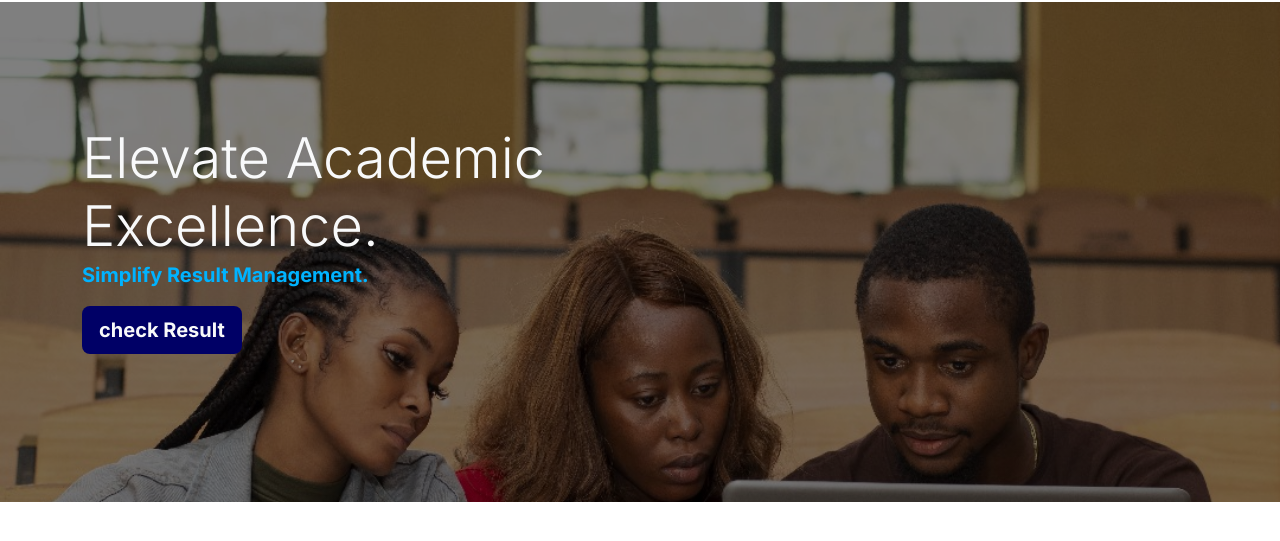
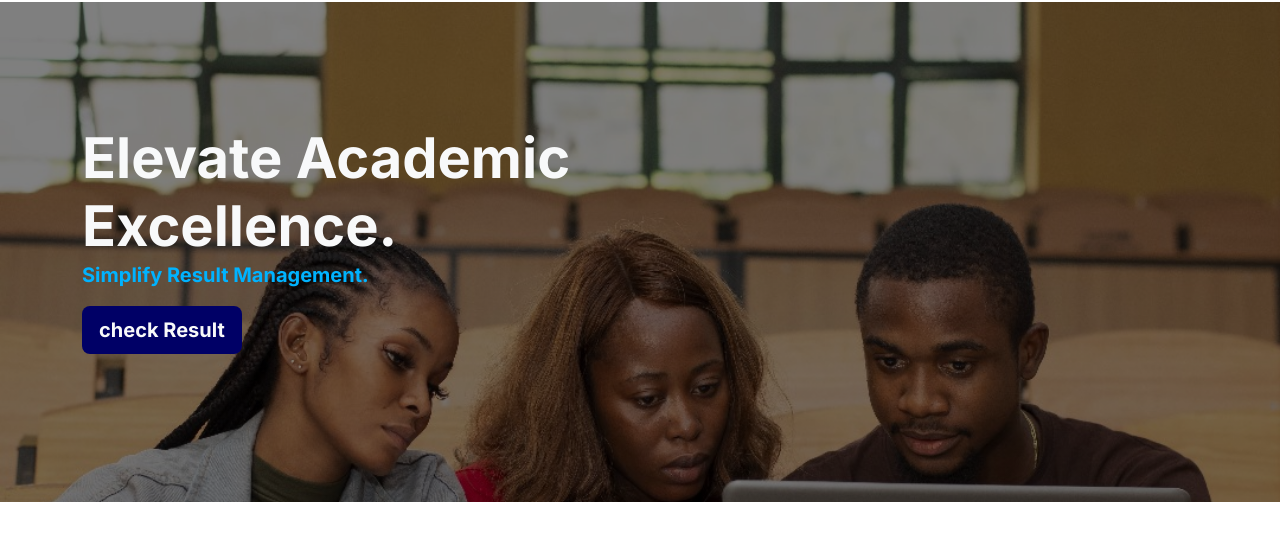
Before and after one commit to winninggodspower/student-result-management, a plain HTML site: page index.html in a window 1280 px wide. Shown: the part 69-610 px from the top of the page. Drawn offline with nearby package versions, Linux system fonts and the light colour scheme.

Commit message:
modify: bold head text

```diff
--- a/index.html
+++ b/index.html
@@ -54,7 +54,7 @@
     <header class="d-flex bg-body-secondary " style="height: 500px;">
         <div  class="container mb-4 rounded text-body-emphasis align-self-center flex-grow-1">
             <div class="col-lg-6 px-0">
-                <h1 class="display-4 m-0 text-light" >Elevate Academic
+                <h1 class="display-4 m-0 text-light fw-bold" >Elevate Academic
                     Excellence.</h1>
                 <p class="lead mb-3 text-primary-light fw-bold">Simplify Result Management.</p>
                 <button class="btn btn-lg text-light bg-primary-dark fw-bold">check Result</button>
```
